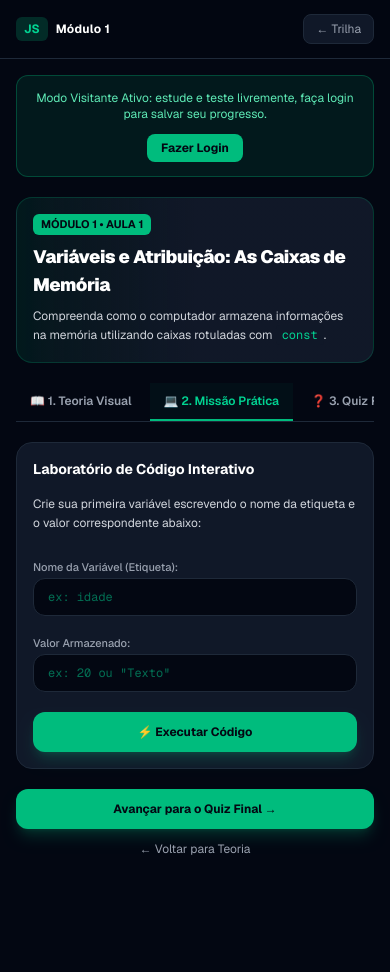
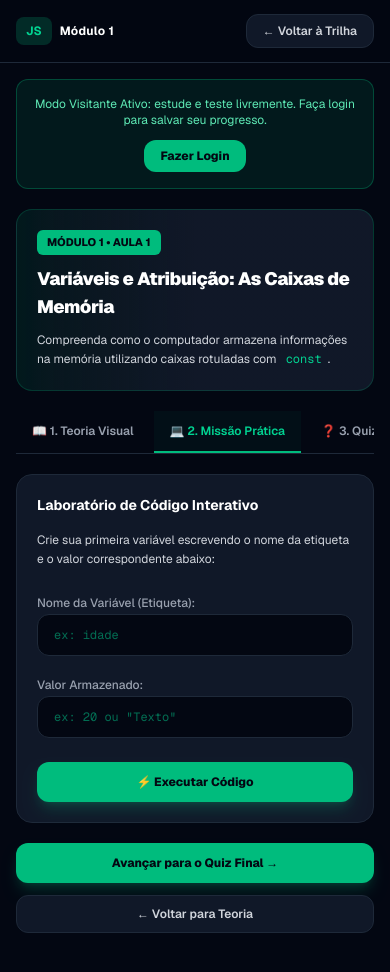
Before and after one commit to jvtsilva/codelab-joao, a Next.js app: page /dashboard/aula/1 in a window 390 px wide. Both pictures are taken after a click on the button "💻 2. Missão Prática". Shown: the top 972 px of the page. Built offline with nearby package versions, Linux system fonts and the light colour scheme; no server answers.

Commit message:
feat: ajuste de responsividade das telas

```diff
--- a/src/app/dashboard/aula/1/page.tsx
+++ b/src/app/dashboard/aula/1/page.tsx
@@ -92,7 +92,7 @@ export default function AulaUmPage() {
       {/* Header Responsivo */}
       <header className="border-b border-gray-800 bg-gray-950/90 backdrop-blur sticky top-0 z-50 px-4 sm:px-6 py-3.5 flex items-center justify-between gap-2">
         <div className="flex items-center gap-2 min-w-0">
-          <Link href="/dashboard" className="px-2 py-1 bg-emerald-500/20 text-emerald-400 font-bold text-xs rounded-md shrink-0">
+          <Link href="/dashboard" className="px-2.5 py-1.5 bg-emerald-500/20 text-emerald-400 font-bold text-xs rounded-lg shrink-0 hover:bg-emerald-500/35 transition cursor-pointer">
             JS
           </Link>
           <h1 className="font-bold text-xs sm:text-sm tracking-wide truncate">
@@ -103,9 +103,9 @@ export default function AulaUmPage() {
         <div className="flex items-center gap-2 shrink-0">
           <Link
             href="/dashboard"
-            className="text-xs text-gray-400 hover:text-white transition flex items-center gap-1 bg-gray-900 px-3 py-1.5 rounded-lg border border-gray-800"
+            className="px-4 py-2 bg-gray-900 hover:bg-gray-800 text-gray-300 hover:text-white border border-gray-800 font-semibold text-xs rounded-xl transition flex items-center gap-1 cursor-pointer"
           >
-            ← Trilha
+            ← Voltar à Trilha
           </Link>
         </div>
       </header>
@@ -114,22 +114,22 @@ export default function AulaUmPage() {
       <main className="flex-1 max-w-4xl w-full mx-auto p-4 sm:p-6 md:p-8 space-y-5 sm:space-y-6 pb-24">
 
         {!userId && (
-          <div className="bg-emerald-500/10 border border-emerald-500/30 p-3.5 sm:p-4 rounded-xl flex flex-col sm:flex-row items-center justify-between gap-3 text-xs">
-            <span className="text-emerald-300 text-center sm:text-left">Modo Visitante Ativo: estude e teste livremente, faça login para salvar seu progresso.</span>
-            <Link href="/login" className="px-3.5 py-1.5 bg-emerald-500 text-gray-950 font-bold rounded-lg shrink-0">
+          <div className="bg-emerald-500/10 border border-emerald-500/30 p-4 rounded-xl flex flex-col sm:flex-row items-center justify-between gap-3 text-xs">
+            <span className="text-emerald-300 text-center sm:text-left">Modo Visitante Ativo: estude e teste livremente. Faça login para salvar seu progresso.</span>
+            <Link href="/login" className="px-4 py-2 bg-emerald-500 hover:bg-emerald-400 text-gray-950 font-extrabold rounded-xl transition text-center shrink-0 cursor-pointer">
               Fazer Login
             </Link>
           </div>
         )}
 
         {/* Título da Aula */}
-        <div className="space-y-2 bg-gradient-to-r from-emerald-500/10 via-gray-900 to-gray-900 border border-emerald-500/20 p-4 sm:p-6 rounded-2xl">
+        <div className="space-y-2.5 bg-gradient-to-r from-emerald-500/10 via-gray-900 to-gray-900 border border-emerald-500/20 p-5 sm:p-6 rounded-2xl">
           <div className="flex items-center gap-2 flex-wrap">
-            <span className="px-2 py-0.5 bg-emerald-500 text-gray-950 font-bold text-[11px] sm:text-xs rounded-md">
+            <span className="px-2.5 py-1 bg-emerald-500 text-gray-950 font-extrabold text-[11px] sm:text-xs rounded-md">
               MÓDULO 1 • AULA 1
             </span>
             {completed && (
-              <span className="px-2 py-0.5 bg-emerald-500/20 text-emerald-400 font-bold text-[11px] sm:text-xs rounded-md border border-emerald-500/30">
+              <span className="px-2.5 py-1 bg-emerald-500/20 text-emerald-400 font-bold text-[11px] sm:text-xs rounded-md border border-emerald-500/30">
                 Concluída ✓
               </span>
             )}
@@ -146,7 +146,7 @@ export default function AulaUmPage() {
         <div className="flex border-b border-gray-800 gap-1 sm:gap-2 overflow-x-auto scrollbar-none">
           <button
             onClick={() => setActiveTab('teoria')}
-            className={`px-3.5 sm:px-4 py-2.5 text-xs font-semibold transition border-b-2 whitespace-nowrap cursor-pointer ${
+            className={`px-4 py-3 text-xs font-semibold transition border-b-2 whitespace-nowrap cursor-pointer ${
               activeTab === 'teoria'
                 ? 'border-emerald-500 text-emerald-400 bg-emerald-500/5'
                 : 'border-transparent text-gray-400 hover:text-white'
@@ -156,7 +156,7 @@ export default function AulaUmPage() {
           </button>
           <button
             onClick={() => setActiveTab('pratica')}
-            className={`px-3.5 sm:px-4 py-2.5 text-xs font-semibold transition border-b-2 whitespace-nowrap cursor-pointer ${
+            className={`px-4 py-3 text-xs font-semibold transition border-b-2 whitespace-nowrap cursor-pointer ${
               activeTab === 'pratica'
                 ? 'border-emerald-500 text-emerald-400 bg-emerald-500/5'
                 : 'border-transparent text-gray-400 hover:text-white'
@@ -166,7 +166,7 @@ export default function AulaUmPage() {
           </button>
           <button
             onClick={() => setActiveTab('quiz')}
-            className={`px-3.5 sm:px-4 py-2.5 text-xs font-semibold transition border-b-2 whitespace-nowrap cursor-pointer ${
+            className={`px-4 py-3 text-xs font-semibold transition border-b-2 whitespace-nowrap cursor-pointer ${
               activeTab === 'quiz'
                 ? 'border-emerald-500 text-emerald-400 bg-emerald-500/5'
                 : 'border-transparent text-gray-400 hover:text-white'
@@ -179,13 +179,13 @@ export default function AulaUmPage() {
         {/* Conteúdo da Aba 1: Teoria */}
         {activeTab === 'teoria' && (
           <div className="space-y-5 animate-fadeIn">
-            <div className="p-4 sm:p-6 bg-gray-900 border border-gray-800 rounded-2xl space-y-3.5 text-gray-300 text-xs sm:text-sm leading-relaxed">
+            <div className="p-5 sm:p-6 bg-gray-900 border border-gray-800 rounded-2xl space-y-4 text-gray-300 text-xs sm:text-sm leading-relaxed">
               <h3 className="text-sm sm:text-base font-bold text-white">O que é uma Variável?</h3>
               <p>
                 Imagine que você tem uma estante cheia de caixas organizadoras. Para não esquecer o que tem dentro de cada caixa, você coloca uma etiqueta com um nome. Na programação, <strong>variável</strong> é exatamente isso: uma caixa na memória do computador com um rótulo para guardar dados.
               </p>
 
-              <div className="p-3.5 bg-gray-950 border border-gray-800 rounded-xl font-mono text-[11px] sm:text-xs text-emerald-300 space-y-1 overflow-x-auto">
+              <div className="p-4 bg-gray-950 border border-gray-800 rounded-xl font-mono text-xs text-emerald-300 space-y-1 overflow-x-auto">
                 <span className="text-gray-500">// Exemplo prático de criação de variável:</span>
                 <p>const nomeDoAluno = "João";</p>
                 <p>const pontuacaoMaxima = 150;</p>
@@ -199,7 +199,7 @@ export default function AulaUmPage() {
             <div className="flex justify-end">
               <button
                 onClick={() => setActiveTab('pratica')}
-                className="w-full sm:w-auto px-6 py-3 bg-emerald-500 hover:bg-emerald-400 text-gray-950 font-bold text-xs rounded-xl transition shadow-lg shadow-emerald-500/20 cursor-pointer text-center"
+                className="w-full sm:w-auto px-6 py-3 bg-emerald-500 hover:bg-emerald-400 text-gray-950 font-extrabold text-xs rounded-xl transition shadow-lg shadow-emerald-500/20 cursor-pointer text-center"
               >
                 Avançar para a Missão Prática →
               </button>
@@ -210,47 +210,47 @@ export default function AulaUmPage() {
         {/* Conteúdo da Aba 2: Prática */}
         {activeTab === 'pratica' && (
           <div className="space-y-5 animate-fadeIn">
-            <div className="p-4 sm:p-6 bg-gray-900 border border-gray-800 rounded-2xl space-y-4">
+            <div className="p-5 sm:p-6 bg-gray-900 border border-gray-800 rounded-2xl space-y-4">
               <h3 className="text-sm sm:text-base font-bold text-white">Laboratório de Código Interativo</h3>
               <p className="text-xs text-gray-300 leading-relaxed">
                 Crie sua primeira variável escrevendo o nome da etiqueta e o valor correspondente abaixo:
               </p>
 
-              <div className="grid grid-cols-1 sm:grid-cols-2 gap-3.5 pt-1">
+              <div className="grid grid-cols-1 sm:grid-cols-2 gap-4 pt-1">
                 <div className="space-y-1.5">
-                  <label className="text-[11px] sm:text-xs text-gray-400 font-medium">Nome da Variável (Etiqueta):</label>
+                  <label className="text-xs text-gray-400 font-medium">Nome da Variável (Etiqueta):</label>
                   <input
                     type="text"
                     placeholder="ex: idade"
                     value={variableName}
                     onChange={(e) => setVariableName(e.target.value)}
-                    className="w-full bg-gray-950 border border-gray-800 px-3.5 py-2.5 rounded-xl text-xs sm:text-sm text-emerald-400 font-mono focus:outline-none focus:border-emerald-500"
+                    className="w-full bg-gray-950 border border-gray-800 px-4 py-3 rounded-xl text-xs sm:text-sm text-emerald-400 font-mono focus:outline-none focus:border-emerald-500 transition"
                   />
                 </div>
 
                 <div className="space-y-1.5">
-                  <label className="text-[11px] sm:text-xs text-gray-400 font-medium">Valor Armazenado:</label>
+                  <label className="text-xs text-gray-400 font-medium">Valor Armazenado:</label>
                   <input
                     type="text"
                     placeholder='ex: 20 ou "Texto"'
                     value={variableValue}
                     onChange={(e) => setVariableValue(e.target.value)}
-                    className="w-full bg-gray-950 border border-gray-800 px-3.5 py-2.5 rounded-xl text-xs sm:text-sm text-emerald-400 font-mono focus:outline-none focus:border-emerald-500"
+                    className="w-full bg-gray-950 border border-gray-800 px-4 py-3 rounded-xl text-xs sm:text-sm text-emerald-400 font-mono focus:outline-none focus:border-emerald-500 transition"
                   />
                 </div>
               </div>
 
-              <div className="pt-1">
+              <div className="pt-2">
                 <button
                   onClick={handleRunCode}
-                  className="w-full sm:w-auto px-6 py-3 bg-emerald-500 hover:bg-emerald-400 text-gray-950 font-bold text-xs rounded-xl transition shadow-lg shadow-emerald-500/20 cursor-pointer text-center"
+                  className="w-full sm:w-auto px-6 py-3 bg-emerald-500 hover:bg-emerald-400 text-gray-950 font-extrabold text-xs rounded-xl transition shadow-lg shadow-emerald-500/20 cursor-pointer text-center"
                 >
                   ⚡ Executar Código
                 </button>
               </div>
 
               {consoleOutput && (
-                <div className={`p-3.5 sm:p-4 rounded-xl border font-mono text-xs space-y-1 overflow-x-auto ${missionSuccess ? 'bg-emerald-950/40 border-emerald-500/30 text-emerald-400' : 'bg-red-950/40 border-red-500/30 text-red-400'}`}>
+                <div className={`p-4 rounded-xl border font-mono text-xs space-y-1.5 overflow-x-auto ${missionSuccess ? 'bg-emerald-950/40 border-emerald-500/30 text-emerald-400' : 'bg-red-950/40 border-red-500/30 text-red-400'}`}>
                   <div className="text-gray-500 text-[10px] uppercase tracking-wider">Console do Navegador:</div>
                   <pre className="whitespace-pre-wrap">{consoleOutput}</pre>
                 </div>
@@ -260,13 +260,13 @@ export default function AulaUmPage() {
             <div className="flex flex-col sm:flex-row items-center justify-between gap-3">
               <button
                 onClick={() => setActiveTab('teoria')}
-                className="text-xs text-gray-400 hover:text-white transition order-2 sm:order-1"
+                className="w-full sm:w-auto px-4 py-2.5 bg-gray-900 hover:bg-gray-800 text-gray-300 border border-gray-800 font-semibold text-xs rounded-xl transition text-center cursor-pointer order-2 sm:order-1"
               >
                 ← Voltar para Teoria
               </button>
               <button
                 onClick={() => setActiveTab('quiz')}
-                className="w-full sm:w-auto px-6 py-3 bg-emerald-500 hover:bg-emerald-400 text-gray-950 font-bold text-xs rounded-xl transition shadow-lg shadow-emerald-500/20 cursor-pointer text-center order-1 sm:order-2"
+                className="w-full sm:w-auto px-6 py-3 bg-emerald-500 hover:bg-emerald-400 text-gray-950 font-extrabold text-xs rounded-xl transition shadow-lg shadow-emerald-500/20 cursor-pointer text-center order-1 sm:order-2"
               >
                 Avançar para o Quiz Final →
               </button>
@@ -277,16 +277,16 @@ export default function AulaUmPage() {
         {/* Conteúdo da Aba 3: Quiz Final */}
         {activeTab === 'quiz' && (
           <div className="space-y-5 animate-fadeIn">
-            <div className="p-4 sm:p-6 bg-gray-900 border border-gray-800 rounded-2xl space-y-4">
+            <div className="p-5 sm:p-6 bg-gray-900 border border-gray-800 rounded-2xl space-y-4">
               <h3 className="text-sm sm:text-base font-bold text-white">Quiz de Fixação</h3>
               <p className="text-xs sm:text-sm text-gray-300">
                 Qual palavra-chave devemos utilizar em JavaScript para declarar uma constante (uma variável cujo valor não pode ser alterado)?
               </p>
 
-              <div className="grid gap-2.5 pt-1">
+              <div className="grid gap-3 pt-1">
                 <button
                   onClick={() => handleQuizSubmit('let')}
-                  className={`w-full p-3.5 sm:p-4 rounded-xl border text-left text-xs sm:text-sm font-medium transition cursor-pointer ${
+                  className={`w-full p-4 rounded-xl border text-left text-xs sm:text-sm font-medium transition cursor-pointer ${
                     quizAnswer === 'let'
                       ? (quizSuccess ? 'bg-emerald-500/20 border-emerald-500 text-emerald-300' : 'bg-red-500/20 border-red-500 text-red-300')
                       : 'bg-gray-950 border-gray-800 hover:border-gray-700 text-gray-300'
@@ -296,7 +296,7 @@ export default function AulaUmPage() {
                 </button>
                 <button
                   onClick={() => handleQuizSubmit('const')}
-                  className={`w-full p-3.5 sm:p-4 rounded-xl border text-left text-xs sm:text-sm font-medium transition cursor-pointer ${
+                  className={`w-full p-4 rounded-xl border text-left text-xs sm:text-sm font-medium transition cursor-pointer ${
                     quizAnswer === 'const'
                       ? (quizSuccess ? 'bg-emerald-500/20 border-emerald-500 text-emerald-300' : 'bg-red-500/20 border-red-500 text-red-300')
                       : 'bg-gray-950 border-gray-800 hover:border-gray-700 text-gray-300'
@@ -306,7 +306,7 @@ export default function AulaUmPage() {
                 </button>
                 <button
                   onClick={() => handleQuizSubmit('variable')}
-                  className={`w-full p-3.5 sm:p-4 rounded-xl border text-left text-xs sm:text-sm font-medium transition cursor-pointer ${
+                  className={`w-full p-4 rounded-xl border text-left text-xs sm:text-sm font-medium transition cursor-pointer ${
                     quizAnswer === 'variable'
                       ? (quizSuccess ? 'bg-emerald-500/20 border-emerald-500 text-emerald-300' : 'bg-red-500/20 border-red-500 text-red-300')
                       : 'bg-gray-950 border-gray-800 hover:border-gray-700 text-gray-300'
@@ -317,7 +317,7 @@ export default function AulaUmPage() {
               </div>
 
               {quizFeedback && (
-                <div className={`p-3.5 sm:p-4 rounded-xl border font-mono text-xs space-y-1 ${quizSuccess ? 'bg-emerald-950/40 border-emerald-500/30 text-emerald-400' : 'bg-red-950/40 border-red-500/30 text-red-400'}`}>
+                <div className={`p-4 rounded-xl border font-mono text-xs space-y-1.5 ${quizSuccess ? 'bg-emerald-950/40 border-emerald-500/30 text-emerald-400' : 'bg-red-950/40 border-red-500/30 text-red-400'}`}>
                   <div className="text-gray-500 text-[10px] uppercase tracking-wider">Resultado da Avaliação:</div>
                   <p>{quizFeedback}</p>
                 </div>
@@ -327,14 +327,14 @@ export default function AulaUmPage() {
             <div className="flex flex-col sm:flex-row items-center justify-between gap-3">
               <button
                 onClick={() => setActiveTab('pratica')}
-                className="text-xs text-gray-400 hover:text-white transition order-2 sm:order-1"
+                className="w-full sm:w-auto px-4 py-2.5 bg-gray-900 hover:bg-gray-800 text-gray-300 border border-gray-800 font-semibold text-xs rounded-xl transition text-center cursor-pointer order-2 sm:order-1"
               >
                 ← Voltar para Prática
               </button>
 
               <Link
                 href="/dashboard"
-                className="w-full sm:w-auto px-6 py-3 bg-emerald-500 hover:bg-emerald-400 text-gray-950 font-bold text-xs rounded-xl transition shadow-lg shadow-emerald-500/20 text-center order-1 sm:order-2"
+                className="w-full sm:w-auto px-6 py-3 bg-emerald-500 hover:bg-emerald-400 text-gray-950 font-extrabold text-xs rounded-xl transition shadow-lg shadow-emerald-500/20 text-center cursor-pointer order-1 sm:order-2"
               >
                 Concluir Aula e Voltar à Trilha 🚀
               </Link>
```
Also changed, not shown: src/app/dashboard/page.tsx (+14 -14 lines), src/app/page.tsx (+16 -13 lines).
